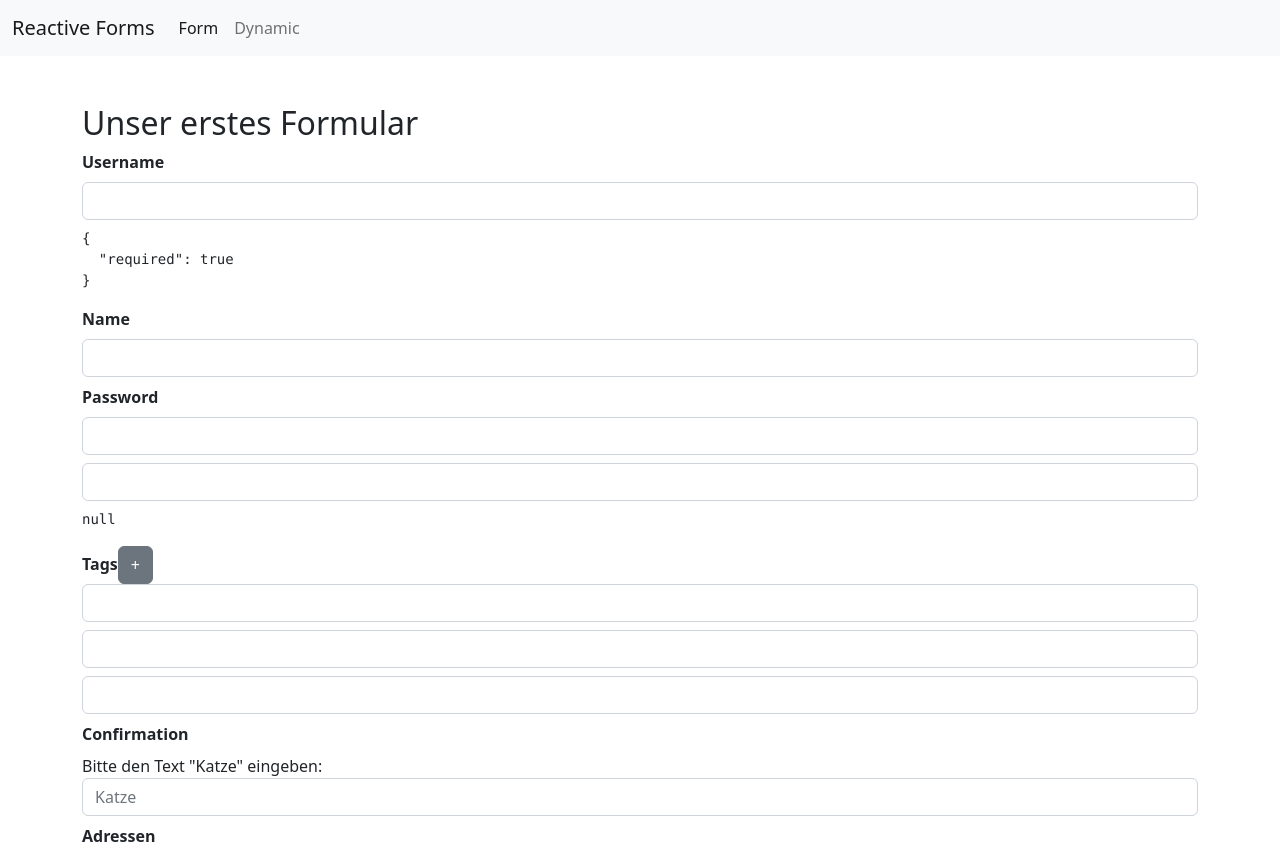
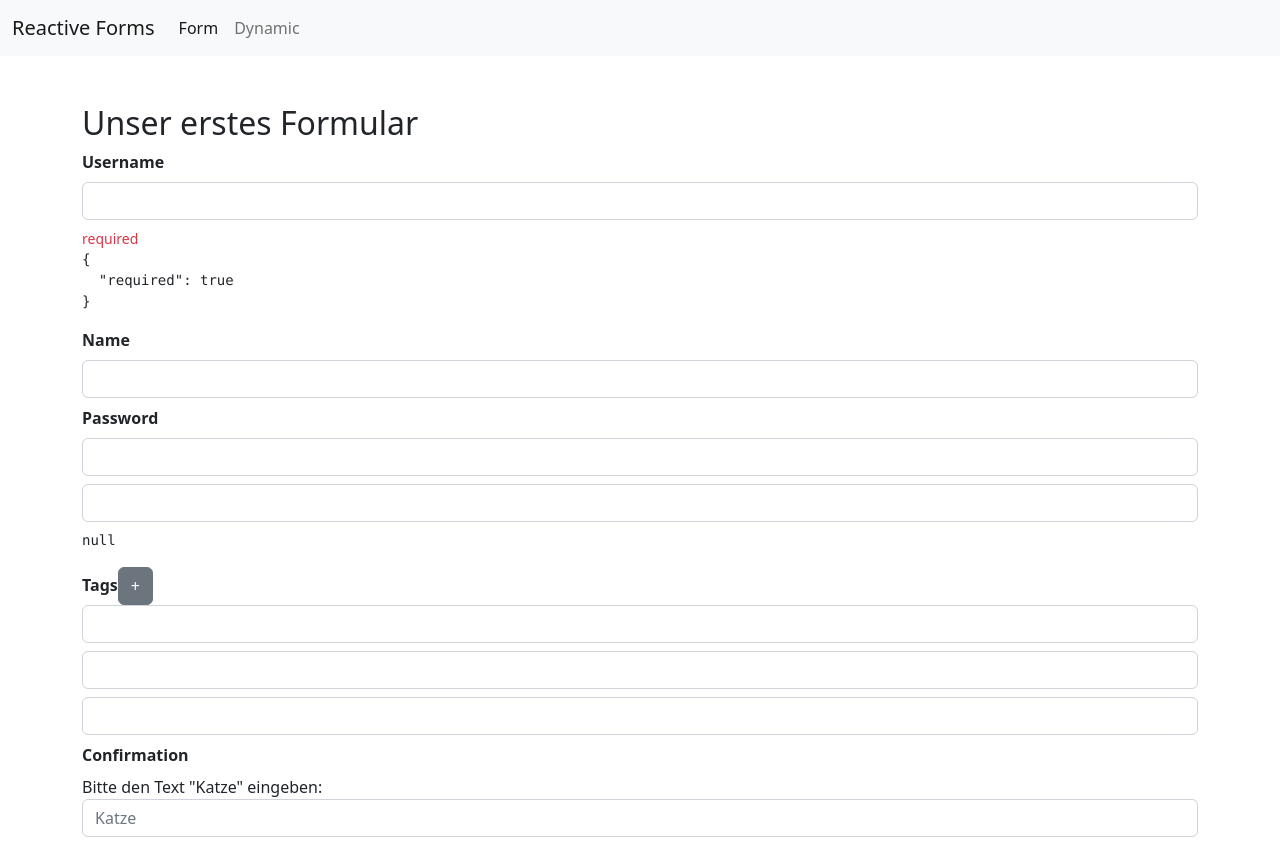
Before and after one commit to lflfm/2022-10-angular-forms-duesseldorf, an Angular app: page /form in a window 1280 px wide. Shown: the top 844 px of the page. Built offline with nearby package versions, Linux system fonts and the light colour scheme; what @ngx-formly/bootstrap, @ngx-formly/core would draw is missing.

Commit message:
Ansatz Fehleranzeige in eigener Komponente

```diff
--- a/src/app/app.module.ts
+++ b/src/app/app.module.ts
@@ -9,13 +9,15 @@ import { AppComponent } from './app.component';
 import { DynamicComponent } from './dynamic/dynamic.component';
 import { FormComponent } from './form/form.component';
 import { AddressFormComponent } from './address-form/address-form.component';
+import { FormErrorsComponent } from './form-errors/form-errors.component';
 
 @NgModule({
   declarations: [
     AppComponent,
     DynamicComponent,
     FormComponent,
-    AddressFormComponent
+    AddressFormComponent,
+    FormErrorsComponent
   ],
   imports: [
     BrowserModule,
--- /dev/null
+++ b/src/app/form-errors/form-errors.component.html
@@ -0,0 +1 @@
+<div *ngFor="let e of errors" class="feedback-error">{{ e }}</div>
--- /dev/null
+++ b/src/app/form-errors/form-errors.component.ts
@@ -0,0 +1,38 @@
+import { Component, Input, OnInit } from '@angular/core';
+import { FormGroupDirective } from '@angular/forms';
+
+@Component({
+  selector: 'app-form-errors',
+  templateUrl: './form-errors.component.html',
+  styleUrls: ['./form-errors.component.scss']
+})
+export class FormErrorsComponent implements OnInit {
+
+  @Input() controlName?: string;
+
+  constructor(private formgroup: FormGroupDirective) { }
+
+  get errors(): string[] {
+    if (!this.controlName) {
+      return [];
+    }
+
+    const control = this.formgroup.control.get(this.controlName);
+
+    if (!control || !control.errors) {
+      return [];
+    }
+
+    return Object.keys(control.errors).map(errorCode => {
+      switch (errorCode) {
+        case 'minlength': return 'minlengthError';
+        case 'maxlength': return 'maxLengthError';
+        default: return errorCode;
+      }
+    })
+  }
+
+  ngOnInit(): void {
+  }
+
+}
--- a/src/app/form/form.component.html
+++ b/src/app/form/form.component.html
@@ -4,13 +4,13 @@
   <div class="group">
     <label for="usernameInput">Username</label>
     <input type="text" id="usernameInput" formControlName="username">
-    <div class="feedback-error" *ngIf="isInvalid('username')">Der Username ist ungültig.</div>
+    <!--<div class="feedback-error" *ngIf="isInvalid('username')">Der Username ist ungültig.</div>
     <div class="feedback-error" *ngIf="hasError('username', 'minlength')">Der Username ist zu kurz.</div>
     <div class="feedback-error" *ngIf="hasError('username', 'maxlength')">Der Username ist zu lang.</div>
     <div class="feedback-error" *ngIf="hasError('username', 'required')">Der Username muss angegeben werden.</div>
-    <div class="feedback-error" *ngIf="hasError('username', 'usernameavailable')">Der Username ist bereits vergeben!</div>
+    <div class="feedback-error" *ngIf="hasError('username', 'usernameavailable')">Der Username ist bereits vergeben!</div>-->
 
-    <!--<app-form-errors controlName="username" [messages]="{ minlength: 'ZU KURZ' }"></app-form-errors>-->
+    <app-form-errors controlName="username"></app-form-errors>
 
     <pre>{{ userForm.get('username')?.errors | json }}</pre>
   </div>
--- a/src/app/form/form.component.ts
+++ b/src/app/form/form.component.ts
@@ -21,7 +21,7 @@ export class FormComponent {
         // myTestValidator('eins', 2)
       ],
       asyncValidators: [this.av.usernameAvailable()],
-      updateOn: 'submit'
+      updateOn: 'blur'
     }),
     name: new FormControl('', {
       nonNullable: true,
```
Also changed, not shown: src/app/form-errors/form-errors.component.scss (added), 1 other file (tests, documents, lock files or other folders).
